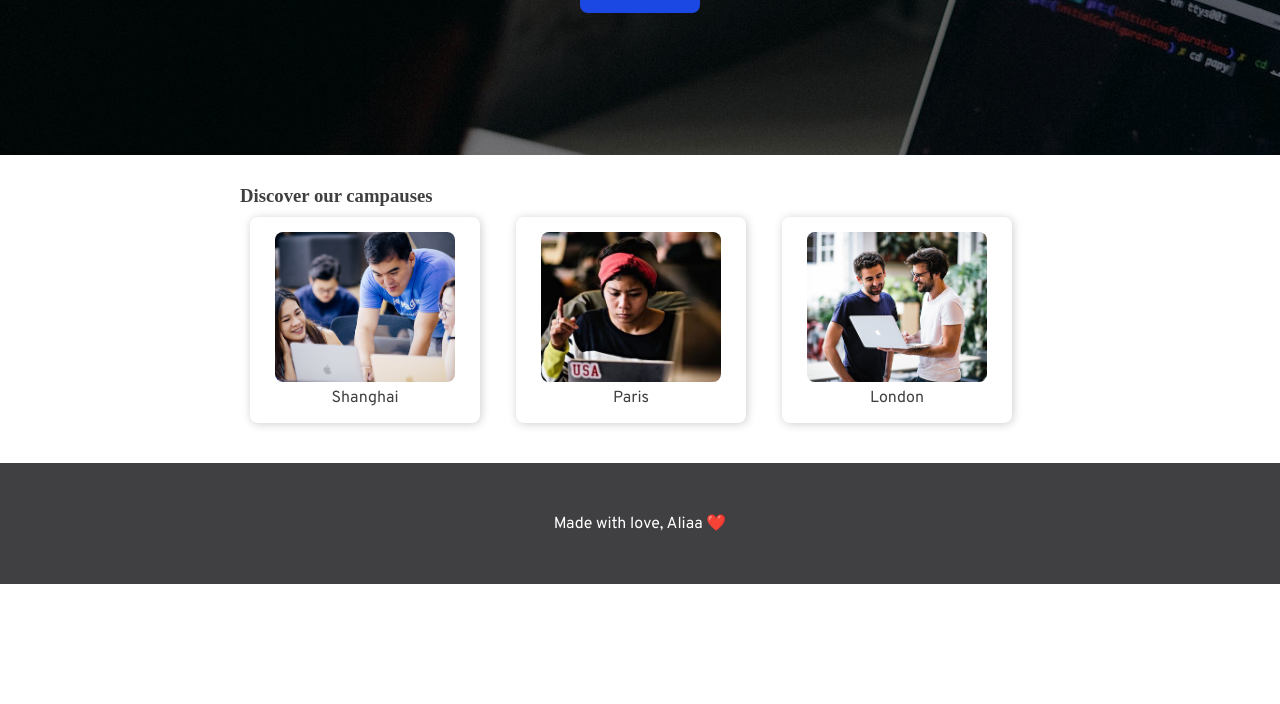
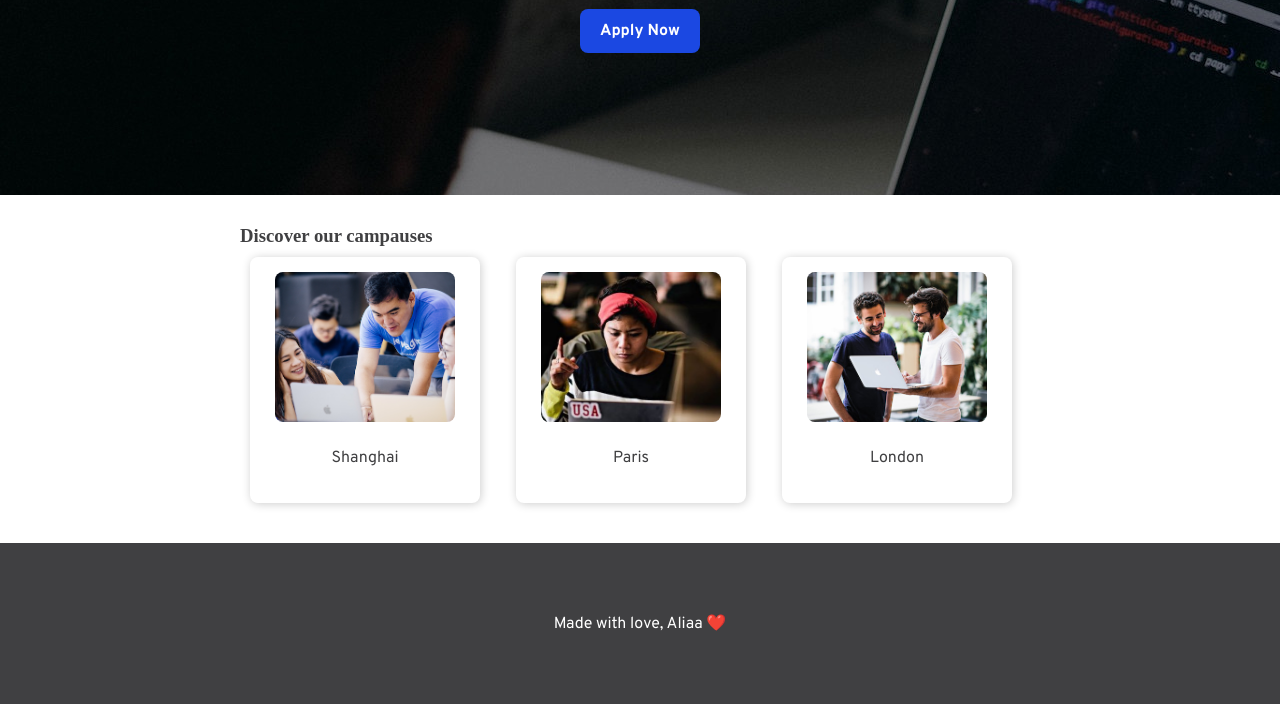
Before and after one commit to aliaamo1/landing, a plain HTML site: page index.html in a window 1280 px wide. Shown: the part 229-933 px from the top of the page. Before the commit the page ends 813 px from the top, so only its background shows below. Drawn offline with Linux system fonts and the light colour scheme; a web font is replaced by a local one.

Commit message:
add margin to paragraph

```diff
--- a/style.css
+++ b/style.css
@@ -15,6 +15,10 @@ a {
     color: #1B48E2;
     text-decoration: none;
     font-weight: bolder;
+}
+
+p {
+    margin: 20px 0;
 }
 
 .banner {
```
